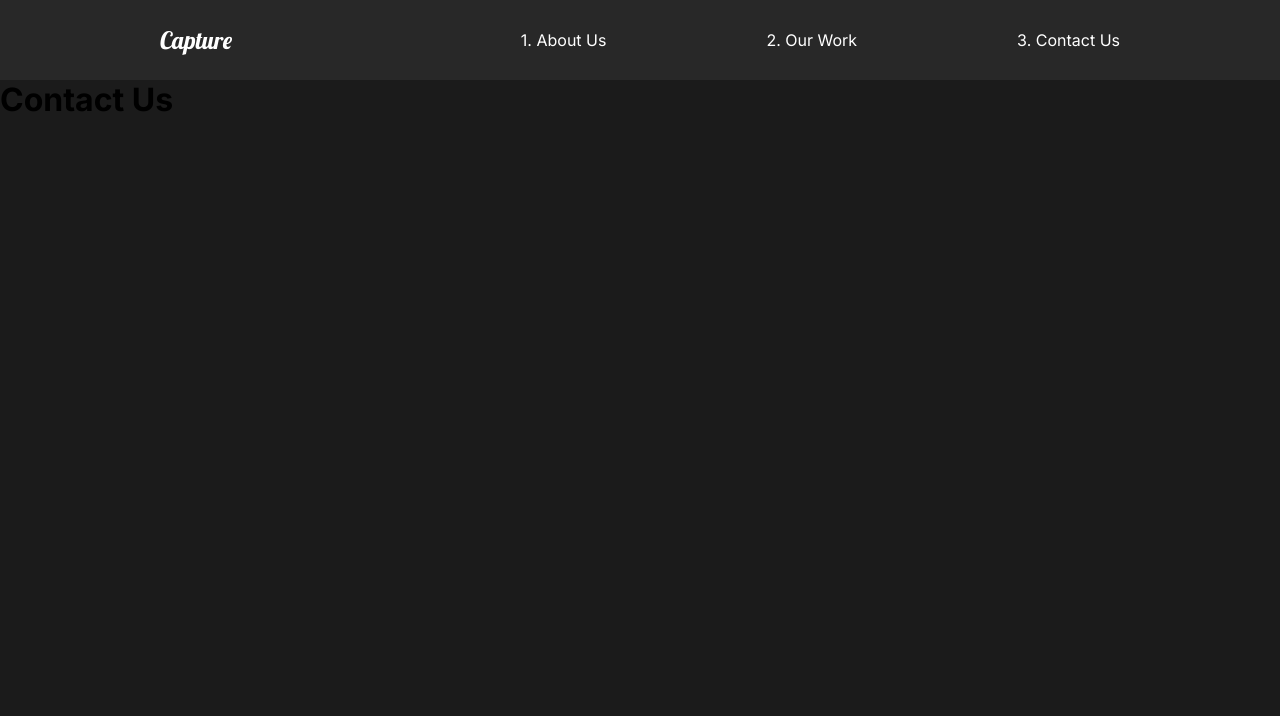
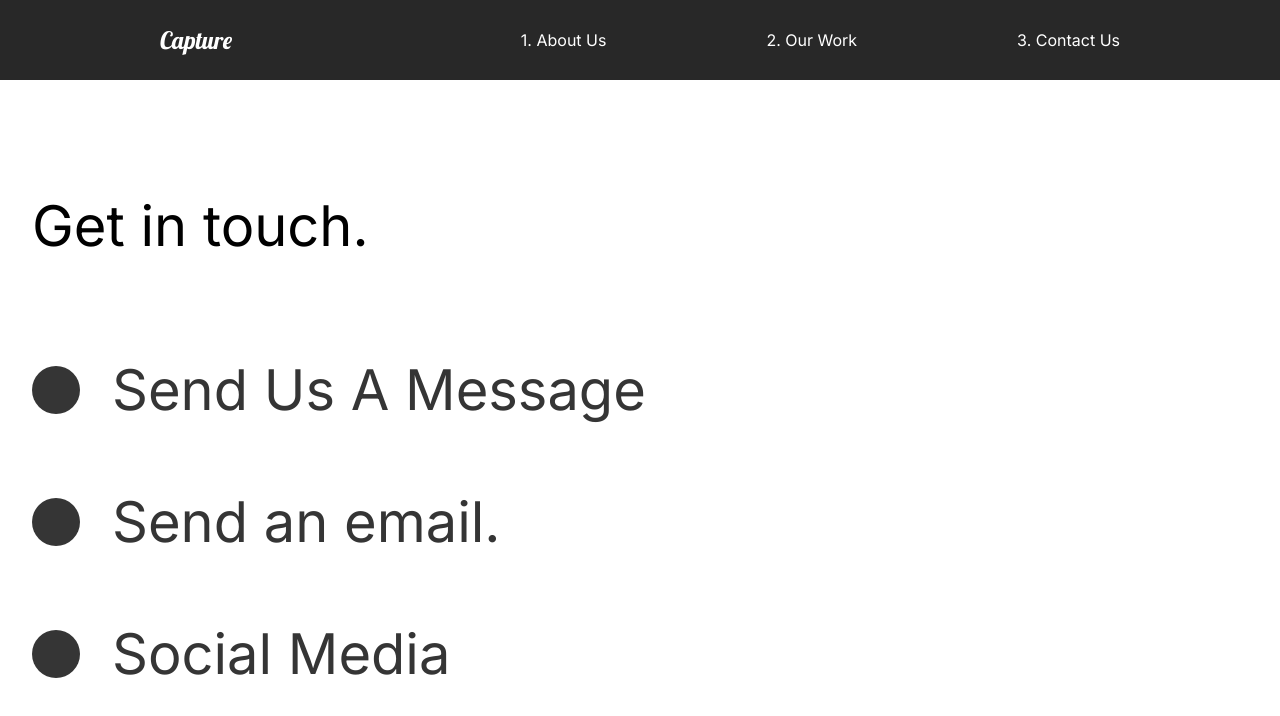
Before and after one commit to Anishb7/capture-portfolio, a React (Create React App) app: page /contact in a window 1280 px wide. Shown: the top 716 px of the page. Built offline with nearby package versions, Linux system fonts and the light colour scheme.

Commit message:
17.  Contact animation

```diff
--- a/src/pages/ContactUs.js
+++ b/src/pages/ContactUs.js
@@ -1,11 +1,78 @@
-import React from 'react';
+import React from "react";
+//Animations
+import { motion } from "framer-motion";
+import { pageAnimation, titleAnim } from "../animation";
+import styled from "styled-components";
 
 const ContactUs = () => {
   return (
-    <div>
-      <h1>Contact Us</h1>
-    </div>
+    <ContactStyle
+      exit="exit"
+      variants={pageAnimation}
+      initial="hidden"
+      animate="show"
+      style={{ background: "#fff" }}
+    >
+      <Title>
+        <Hide>
+          <motion.h2 variants={titleAnim}>Get in touch.</motion.h2>
+        </Hide>
+      </Title>
+      <div>
+        <Hide>
+          <Social variants={titleAnim}>
+            <Circle />
+            <h2>Send Us A Message</h2>
+          </Social>
+        </Hide>
+        <Hide>
+          <Social variants={titleAnim}>
+            <Circle />
+            <h2>Send an email.</h2>
+          </Social>
+        </Hide>
+        <Hide>
+          <Social variants={titleAnim}>
+            <Circle />
+            <h2>Social Media</h2>
+          </Social>
+        </Hide>
+      </div>
+    </ContactStyle>
   );
 };
 
+const ContactStyle = styled(motion.div)`
+  padding: 5rem 10rem;
+  color: #353535;
+  min-height: 90vh;
+  @media (max-width: 1500px) {
+    padding: 2rem;
+    font-size: 1rem;
+  }
+`;
+const Title = styled.div`
+  margin-bottom: 4rem;
+  color: black;
+  @media (max-width: 1500px) {
+    margin-top: 5rem;
+  }
+`;
+const Hide = styled.div`
+  overflow: hidden;
+`;
+const Circle = styled.div`
+  border-radius: 50%;
+  width: 3rem;
+  height: 3rem;
+  background: #353535;
+`;
+const Social = styled(motion.div)`
+  display: flex;
+  align-items: center;
+  h2 {
+    margin: 2rem;
+  }
+`;
+
 export default ContactUs;
```
